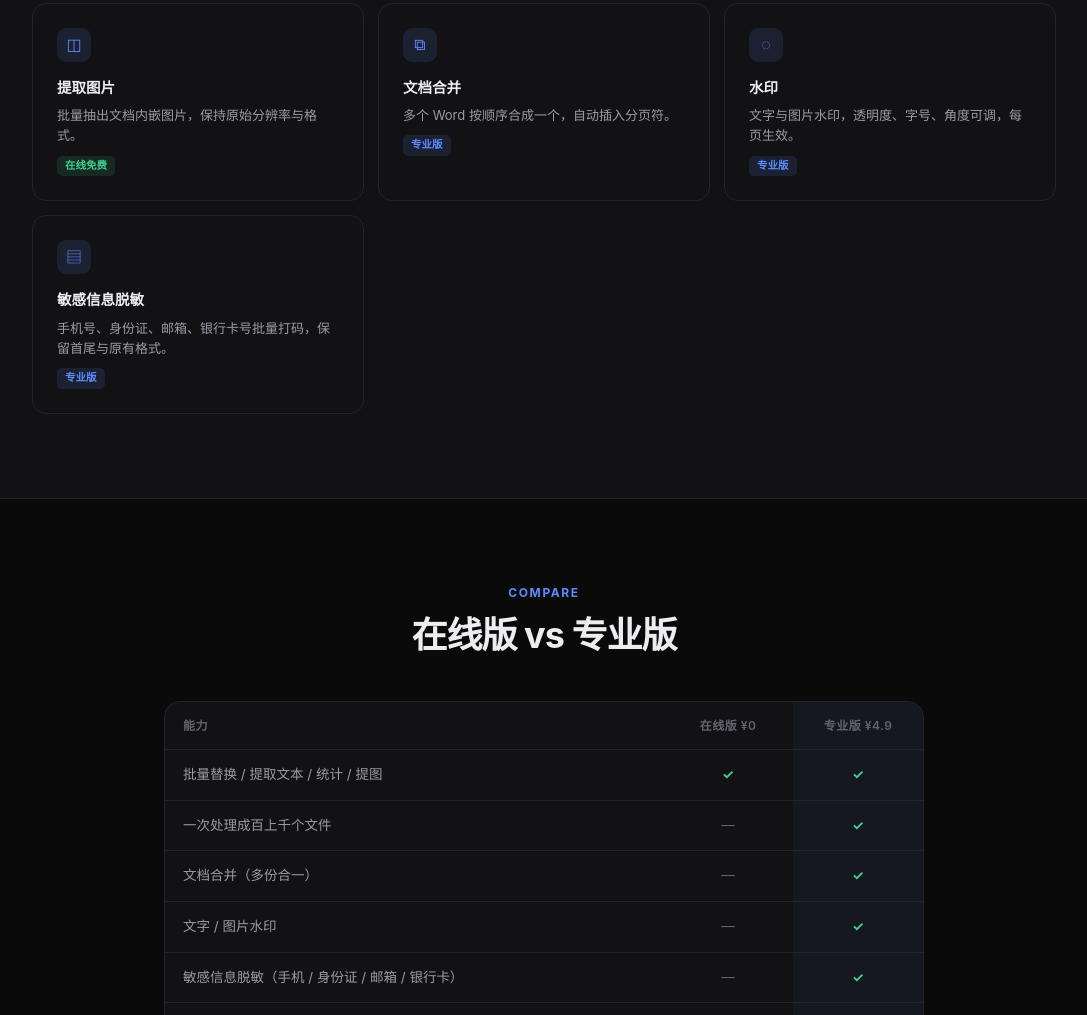
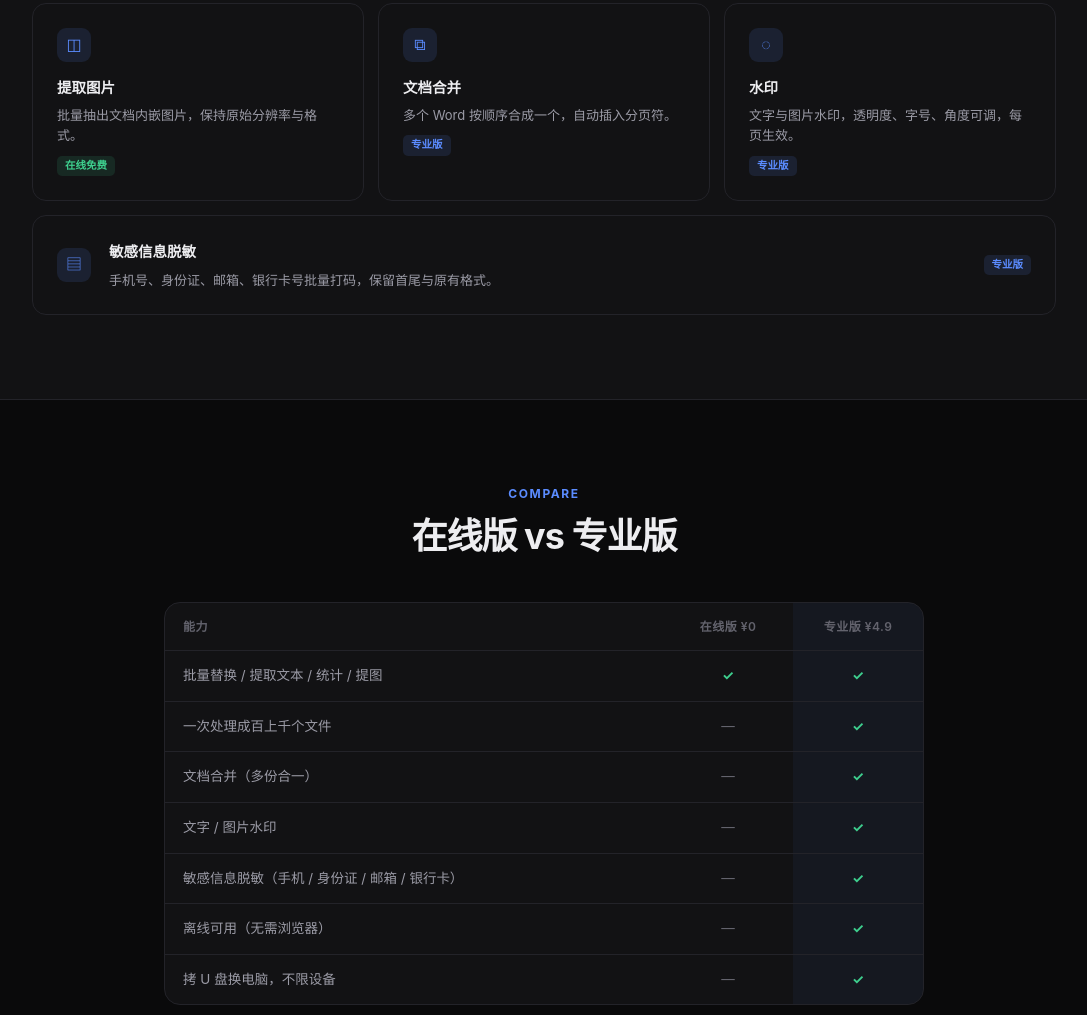
Before and after one commit to lsj666nsyw/wordtool-release, a plain HTML site: page index.html in a window 1280 px wide. Shown: the part 1961-2976 px from the top of the page, without its empty margins (96-1183 px from the left). Drawn offline with Linux system fonts and the light colour scheme.

```diff
--- a/index.html
+++ b/index.html
@@ -120,6 +120,10 @@ section{padding:84px 0}
 @media(max-width:520px){.feats{grid-template-columns:1fr}}
 .feat{background:var(--panel);border:1px solid var(--line);border-radius:14px;padding:24px;transition:.2s}
 .feat:hover{border-color:var(--line2);transform:translateY(-2px)}
+.feat-wide{grid-column:1/-1;display:flex;align-items:center;gap:18px}
+.feat-wide .fi{margin-bottom:0;flex:none}
+.feat-wide .fw-txt{flex:1;min-width:0}
+.feat-wide .tag{margin-top:0;flex:none}
 .fi{width:34px;height:34px;border-radius:9px;background:rgba(91,140,255,.12);color:var(--acc);display:grid;place-items:center;font-size:16px;margin-bottom:14px}
 .feat h3{font-size:14.5px;font-weight:600;margin-bottom:6px}
 .feat p{font-size:13px;color:var(--tx2);line-height:1.55}
@@ -336,7 +340,7 @@ body.has-mbar section:last-of-type{padding-bottom:110px}
       <div class="feat rv"><div class="fi">◫</div><h3>提取图片</h3><p>批量抽出文档内嵌图片，保持原始分辨率与格式。</p><span class="tag tag-free">在线免费</span></div>
       <div class="feat rv"><div class="fi">⧉</div><h3>文档合并</h3><p>多个 Word 按顺序合成一个，自动插入分页符。</p><span class="tag tag-pro">专业版</span></div>
       <div class="feat rv"><div class="fi">◌</div><h3>水印</h3><p>文字与图片水印，透明度、字号、角度可调，每页生效。</p><span class="tag tag-pro">专业版</span></div>
-      <div class="feat rv"><div class="fi">▤</div><h3>敏感信息脱敏</h3><p>手机号、身份证、邮箱、银行卡号批量打码，保留首尾与原有格式。</p><span class="tag tag-pro">专业版</span></div>
+      <div class="feat feat-wide rv"><div class="fi">▤</div><div class="fw-txt"><h3>敏感信息脱敏</h3><p>手机号、身份证、邮箱、银行卡号批量打码，保留首尾与原有格式。</p></div><span class="tag tag-pro">专业版</span></div>
     </div>
   </div>
 </section>
```
